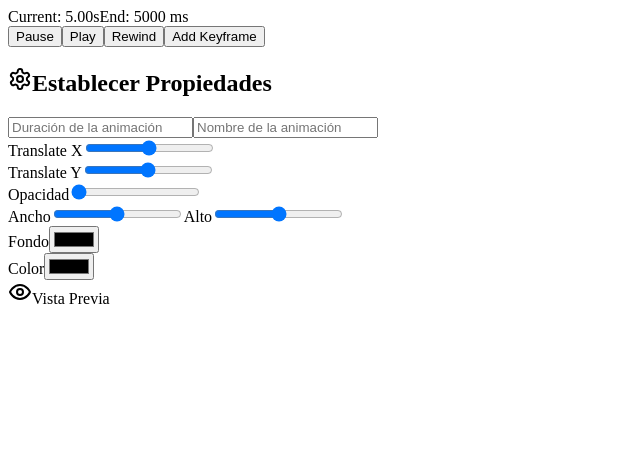
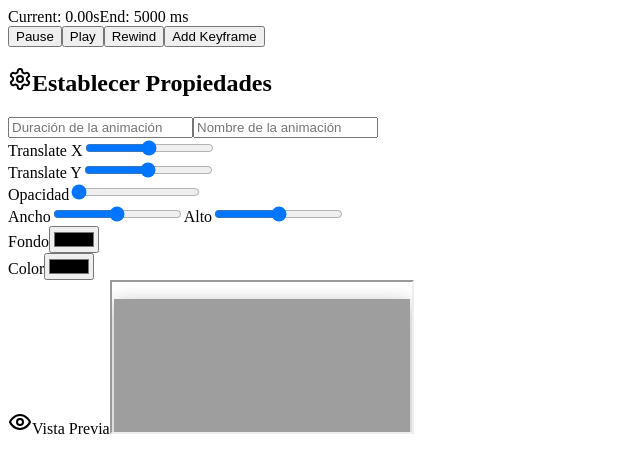
Before and after one commit to JoseCortezz25/CSS-Studio, a Next.js app: page / in a window 1280 px wide. Shown: the top 472 px of the page, without its empty margins (0-640 px from the left). Built offline with nearby package versions, Linux system fonts and the light colour scheme.

Commit message:
Refactor padding in timeline component and update example code

```diff
--- a/src/app/globals.scss
+++ b/src/app/globals.scss
@@ -77,7 +77,7 @@
 
 
 .timeline {
-  padding: 90px 0px;
+  padding: 30px 0px;
 
   &-labels {
     @apply text-muted-foreground flex justify-between;
--- a/src/app/page.tsx
+++ b/src/app/page.tsx
@@ -1,22 +1,108 @@
 "use client";
 import Timeline from "@/components/common/timeline";
 import { Input } from "@/components/ui/input";
+import { example } from "@/lib/example";
 import { Keyframe } from "@/lib/types";
 import { Eye, Settings } from "lucide-react";
-import { useState } from "react";
+import { useEffect, useRef, useState } from "react";
 
 export default function Home() {
   const [keyframes, setKeyframes] = useState<Keyframe[]>([]);
+  const [codeToPreview, setCodeToPreview] = useState<string>(example);
+  const iframeRef = useRef<HTMLIFrameElement>(null);
 
   const updateKeyframes = (keyframe: Keyframe) => {
     setKeyframes(prev => [...prev, keyframe]);
-    // console.log("keyframes", keyframes);
   };
+
+  const insertScript = (iframeDocument: Document) => {
+    const script = document.createElement("script");
+    script.textContent = /*javascript*/`
+        let currentHightline = null;
+        let selectedElement = {
+          selected: false,
+          element: null
+        };
+
+        document.body.addEventListener("mouseover", (event) => {
+          const element = event.target;
+          if (selectedElement.element !== element) {
+            if (currentHightline && currentHightline !== selectedElement.element) {
+              currentHightline.style.outline = "";
+            }
+            element.style.outline = "2px solid red";
+            currentHightline = element;
+
+            element.addEventListener("mouseout", () => {
+              if (selectedElement.element !== element) {
+                element.style.outline = "";
+              }
+            });
+          }
+        });
+
+        document.body.addEventListener("click", (event) => {
+          e.preventDefault();
+          e.stopPropagation();
+          const element = event.target;
+
+          if (selectedElement.element) {
+            selectedElement.element.style.outline = "";
+          }
+          element.style.outline = "2px solid red";
+          selectedElement = {
+            selected: true,
+            element
+          };
+
+          if (element.textContent.trim()) {
+            element.setAttribute("contenteditable", "true");
+            element.focus();
+
+            element.addEventListener("blur", () => {
+              element.removeAttribute("contenteditable");
+            });
+          }
+
+          const elementInfo = {
+            tagName: element.tagName,
+            id: element.id,
+            classList: element.classList,
+            textContent: element.textContent.trim().substring(0, 50) + '...'
+          }
+
+          if (elementInfo.tagName === "IMG") {
+            element.addEventListener("click", () => {
+              try {
+                window.parent.postMessage(JSON.stringify({ type: 'contextmenu', value: true }), "*");
+              } catch (error) {
+                console.error("Error", error);
+              }
+            });
+          }
+
+          window.parent.postMessage(JSON.stringify({ type: 'send-element', data: JSON.stringify(elementInfo) }), "*");
+        });
+      `;
+
+    iframeDocument.body.appendChild(script);
+  };
+
+  useEffect(() => {
+    const iframe = iframeRef.current;
+    if (!iframe) return;
+
+    iframe.onload = () => {
+      const iframeDocument = iframe.contentDocument;
+      if (!iframeDocument) return;
+
+      insertScript(iframeDocument);
+    };
+  }, []);
+
 
   return (
     <main className="flex min-h-screen flex-col items-center justify-between">
-
-
       <div className="w-full">
 
         <div className="container mx-auto">
@@ -27,7 +113,7 @@ export default function Home() {
           />
         </div>
 
-        <div className="container mx-auto w-full flex justify-center gap-2  min-h-screen pb-20">
+        <div className="container mx-auto w-full flex justify-center gap-2 pb-20">
           <div className="w-[30%] h-full">
             <h2 className="flex gap-2 mb-7">
               <Settings className="size-[24px]" />
@@ -105,12 +191,16 @@ export default function Home() {
             {/* Background and color*/}
           </div>
 
-          <div className="w-[60%] min-h-screen relative bg-neutral-300/30 rounded-xl">
+          <div className="w-[60%] min-h-[50%] relative bg-neutral-200/30 rounded-xl">
             <span className="flex gap-2 absolute top-2 right-2 bg-neutral-800 backdrop-blur-sm rounded-full px-3 py-1 text-white">
               <Eye className="size-[24px]" />
               Vista Previa
             </span>
-            {/* <iframe className="w-full h-full" srcDoc={exampleCard}></iframe> */}
+            <iframe
+              className="w-full h-full"
+              srcDoc={example}
+              ref={iframeRef}
+            />
           </div>
 
         </div>
--- a/src/components/common/timeline.tsx
+++ b/src/components/common/timeline.tsx
@@ -21,13 +21,14 @@ const Timeline = ({
   const lastTime = useRef<number>(0);
   const animationFrameRef = useRef<number>(0);
   const [currentTime, setCurrentTime] = useState(0);
+  const [currentAction, setCurrentAction] = useState(ButtonActions.PAUSE);
   const [animation, setAnimation] = useState({
     elapsedTime: 0,
     currentPosition: 0
   });
 
   const animate = (timestamp: number) => {
-    if (!startRef.current) startRef.current = timestamp;
+    if (startRef.current === 0) startRef.current = timestamp;
     const elapsedTime = parseFloat(totalTime) ? startTime.current : 0;
     const elapsed = timestamp - startRef.current + elapsedTime;
     lastTime.current = elapsed;
@@ -58,37 +59,36 @@ const Timeline = ({
   };
 
   useEffect(() => {
-    // if (animationFrameRef.current) {
-    // startRef.current = 0; // Reset start time
-    requestAnimationFrame(animate);
-    // } else if (animationFrameRef.current) {
-    //   cancelAnimationFrame(animationFrameRef.current);
-    // }
+    if (currentAction !== ButtonActions.PAUSE) {
+      animationFrameRef.current = requestAnimationFrame(animate);
+    } else if (animationFrameRef.current) {
+      cancelAnimationFrame(animationFrameRef.current);
+    }
 
     return () => {
-      // cancelAnimationFrame(animationFrameRef.current);
+      cancelAnimationFrame(animationFrameRef.current);
     };
   }, [totalTime]);
-
-  // Controls Timeline
-  // const pause = () => {
-  //   cancelAnimationFrame(animationFrameRef.current);
-  // };
-  // const play = () => { };
-  // const rewind = () => { };
 
   const toggleAction = (action: string) => {
     if (action === ButtonActions.PAUSE) {
       cancelAnimationFrame(animationFrameRef.current);
+      setCurrentAction(ButtonActions.PAUSE);
     }
 
     if (action === ButtonActions.REWIND) {
       startRef.current = 0;
+      setCurrentAction(ButtonActions.REWIND);
       requestAnimationFrame(animate);
     }
 
     if (action === ButtonActions.PLAY) {
-      startRef.current = lastTime.current;
+      if (currentAction === ButtonActions.PAUSE) {
+        startRef.current = performance.now() - animation.elapsedTime;
+      } else {
+        startRef.current = 0;
+      }
+      setCurrentAction(ButtonActions.PLAY);
       requestAnimationFrame(animate);
     }
   };
@@ -132,12 +132,14 @@ const Timeline = ({
           />
         ))}
       </div>
-      <button onClick={() => toggleAction(ButtonActions.PAUSE)}>Pause</button>
-      <button onClick={() => toggleAction(ButtonActions.PLAY)}>Play</button>
-      <button onClick={() => toggleAction(ButtonActions.REWIND)}>Rewind</button>
-      <Button onClick={setKeyframe}>
-        Add Keyframe
-      </Button>
+      <div className="flex gap-2 mt-4">
+        <Button variant="default" onClick={() => toggleAction(ButtonActions.PAUSE)}>Pause</Button>
+        <Button variant="default" onClick={() => toggleAction(ButtonActions.PLAY)}>Play</Button>
+        <Button variant="default" onClick={() => toggleAction(ButtonActions.REWIND)}>Rewind</Button>
+        <Button variant="default" onClick={setKeyframe}>
+          Add Keyframe
+        </Button>
+      </div>
     </section>
   );
 };
--- /dev/null
+++ b/src/lib/example.ts
@@ -0,0 +1,123 @@
+export const example = `
+<section class="section">
+  <div class="container">
+      <article class="card">
+        <img class="card__image" src="https://i.ibb.co/RT0bjJq/food1.png" />
+        <div class="card__data">
+          <div class="card__info">
+            <h2>Nombre Comida</h2>
+            <p>Descripcion de la comida, con ingredientes</p>
+          </div>
+          <h3 class="card__price">$7.50</h3>
+          <button class="card__add">+</button>
+        </div>
+      </article>
+  </div>
+</section>
+<style>
+body {
+  font-family: "Open Sans", sans-serif;
+  user-select: none;
+}
+h2,
+h3,
+p {
+  margin: 0;
+}
+.section {
+  padding: 70px 0;
+}
+.container {
+  max-width: 375px;
+  margin: 0 auto;
+}
+.grid {
+  display: grid;
+  grid-template: 1fr / repeat(2, 1fr);
+  grid-gap: 25px;
+}
+.card {
+  position: relative;
+  max-width: 80%;
+  margin: 0 auto;
+}
+.card__image {
+  position: absolute;
+  max-width: 130%;
+  left: -15%;
+  right: 0;
+  margin: 0 auto;
+  top: -18%;
+  z-index: 2;
+  transition: all 0.3s ease-out;
+  -webkit-filter: drop-shadow(5px 5px 5px #222);
+  filter: drop-shadow(0 5px 10px rgba(0, 0, 0, 0.3));
+}
+.card__data {
+  border-top-right-radius: 50%;
+  border-top-left-radius: 50%;
+  border-bottom-left-radius: 15px;
+  border-bottom-right-radius: 15px;
+  background-color: #ededed;
+  padding-top: calc(100% * 1.18);
+  transition: all 0.3s ease-out 0.1s;
+}
+.card__info {
+  padding: 0 10px;
+  margin-bottom: 10px;
+}
+.card__info h2 {
+  font-size: 14px;
+  font-weight: 800;
+}
+.card__info p {
+  font-size: 10px;
+  line-height: 14px;
+  color: #a2a2a2;
+}
+.card__action {
+  display: grid;
+  grid-template: 30px / 1fr 35px;
+}
+.card__price {
+  height: 30px;
+  padding: 0 10px 0 20px;
+  font-size: 14px;
+  display: flex;
+  align-items: center;
+  font-weight: 800;
+}
+.card__add {
+  overflow: hidden;
+  width: 35px;
+  height: 30px;
+  right: 0;
+  bottom: 0;
+  position: absolute;
+  background-color: #222222;
+  border: none;
+  color: #fff;
+  border-top-left-radius: 15px;
+  border-bottom-right-radius: 15px;
+  font-size: 20px;
+  cursor: pointer;
+  outline: none;
+  transition: all 0.3s ease-in;
+}
+.card__add:hover {
+  opacity: 0.8;
+  transform: scale(1.1);
+}
+.card__add:active {
+  opacity: 1;
+  transform: scale(0.8);
+}
+.card:hover .card__image {
+  top: -20%;
+}
+.card:hover .card__data {
+  transform: translateY(-5px);
+  box-shadow: 0 20px 40px rgba(0, 0, 0, 0.1);
+}
+</style>
+`;
```
